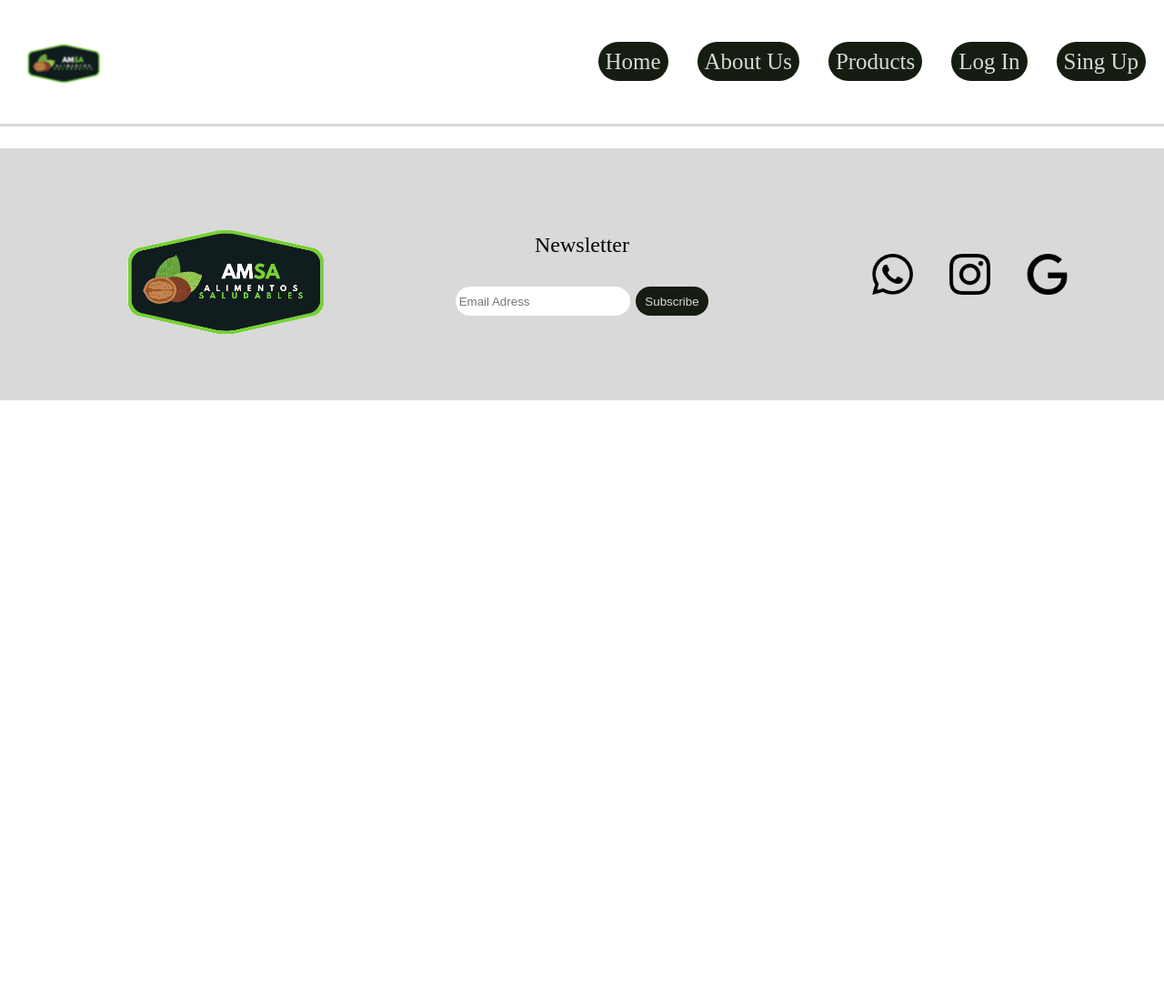
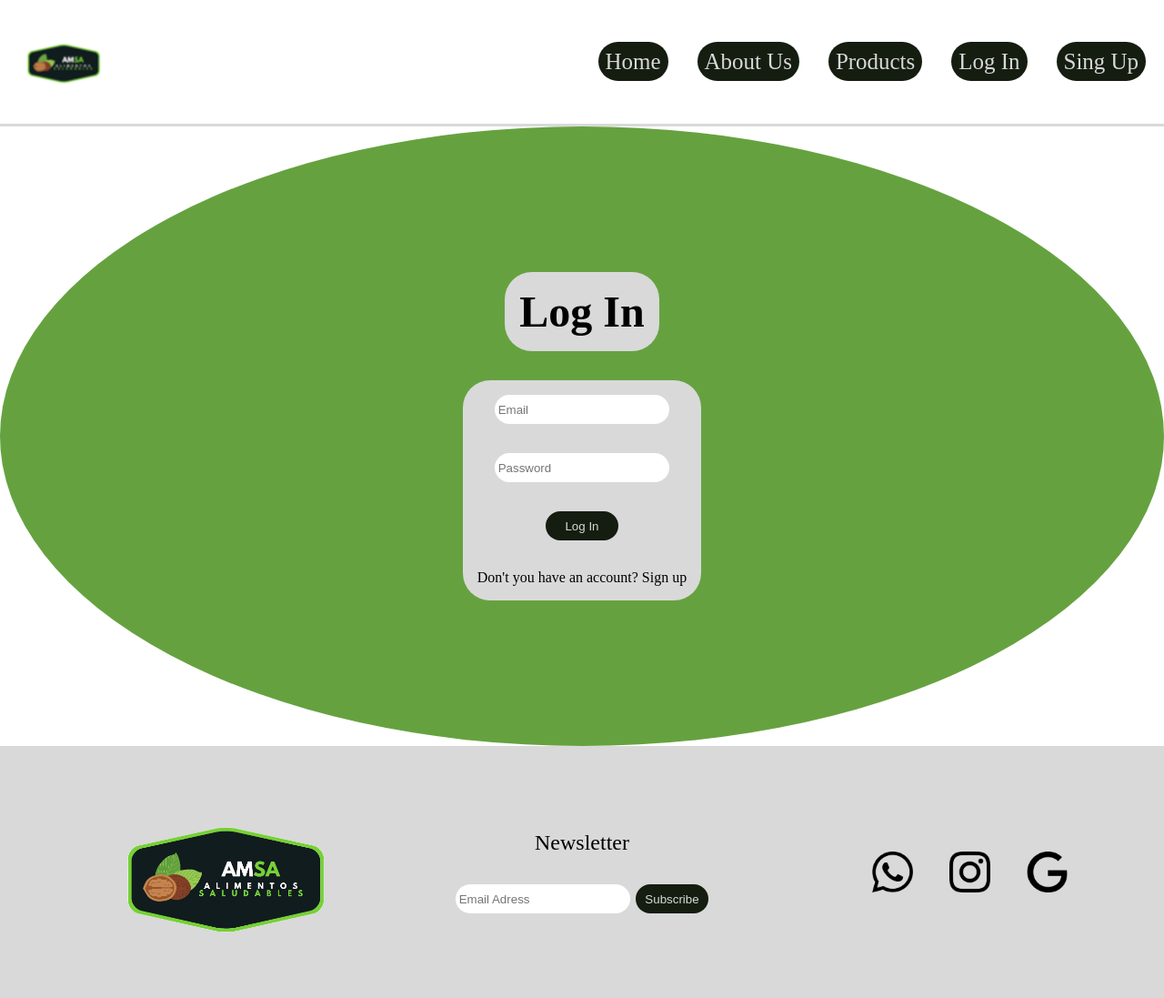
Before and after one commit to santinoamodeo/amsa-site-sass-responsive, a website: page pages/log-in.html in a window 1280 px wide. Shown: the whole page at 91% size. Before the commit the page ends 800 px from the top, so only its background shows below. Drawn offline with Linux system fonts and the light colour scheme.

Commit message:
creacion login desktop

```diff
--- a/pages/log-in.html
+++ b/pages/log-in.html
@@ -21,8 +21,26 @@
             </ul>
         </nav>
     </header>
-    <main>
-
+    <main  class="main-login">
+        <div class="text-p4">
+          <h1>Log In</h1>
+        </div>
+        <div class="inputs-p4">
+            <div class="email-p4">
+                <form action="">
+                  <label for="form-email" class="email"></label>
+                  <input type="text" class="form-pass"id="email" placeholder=" Email" />
+                </form>
+            </div>
+            <div class="pass-p4">
+              <form action="">
+                <label for="password"></label>
+                <input type="password" id="password" placeholder=" Password" />
+              </form>
+            </div>
+            <button> Log In</button>
+            <a href="../pages/sing-up.html">Don't you have an account? Sign up</a>
+        </div>
     </main>
     <footer>
         <div class="left">
--- a/scss/layout/main-log-in.scss
+++ b/scss/layout/main-log-in.scss
@@ -0,0 +1,64 @@
+.main-login{
+    padding: 10rem 0;
+    background-color: $green-hover;
+    border-radius: 50%;
+    display: flex;
+    flex-direction: column;
+    flex-wrap: nowrap;
+    width: 100%;
+    .text-p4{
+        padding-bottom: 2rem;
+        h1{
+            font-size: 3rem;
+            background-color: $grey-d9;
+            padding: 1rem;
+            border-radius: 1.875rem;
+        }
+    }
+    .inputs-p4{
+        display: flex;
+        flex-direction: column;
+        align-items: center;
+        justify-content: center;
+        background-color: $grey-d9;
+        padding: 1rem;
+        border-radius: 1.875rem;
+        gap: 2rem;
+        .email-p4{
+            form{
+                input{
+                    width: 12rem;
+                    height: 2rem;
+                    border-radius: 1.875rem;
+                    border: none;
+                    background-color: #ffffff;
+                }
+            }
+        }
+        .pass-p4{
+            input{
+                width: 12rem;
+                height: 2rem;
+                border-radius: 1.875rem;
+                border: none;
+                background-color: #ffffff;
+            }
+        }
+        button{
+            width: 5rem;
+            height: 2rem;
+            border-radius: 2rem;
+            background-color: $back-butt-nav;
+            color: $grey-d9;
+            border: none;
+            &:hover{
+                background-color: $green-hover;
+                color: #000000;
+            }
+        }
+        a{
+            text-decoration: none;
+            color: #000000;
+        }
+    }
+}
```
Also changed, not shown: css/style.css, 1 other file.
